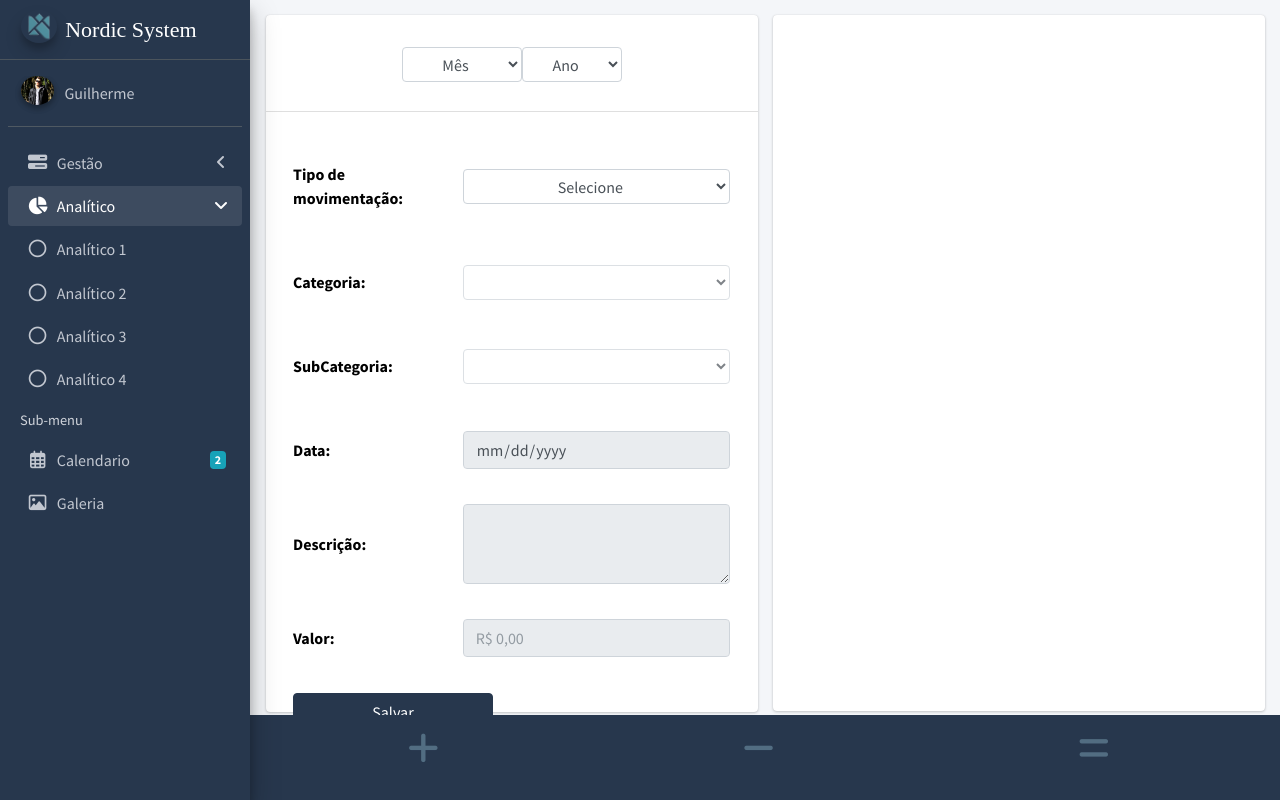
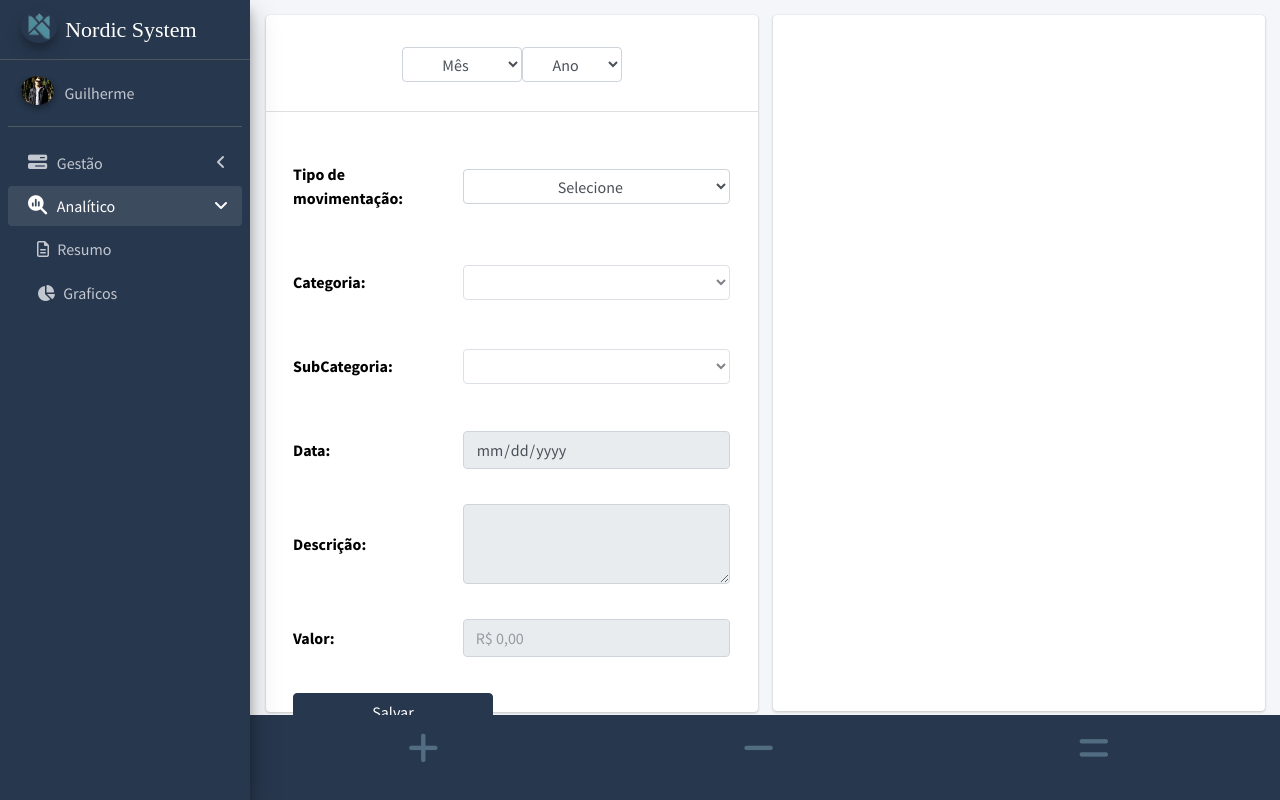
Before and after one commit to guimdavila/Sistema-de-controle-financeiro-PHP-JS-, a PHP site: page /Nordic/app/core.php in a window 1280 px wide, after a click on "Analítico". Run offline with PHP 8.4, Linux system fonts and the light colour scheme; a user stored in the database is signed in; data comes from the database, SQL or seed files in the repository; lists and menus that the app fills with data are empty; some libraries are stand-ins or nearby versions.

Commit message:
ajustes visuais sistema completo

```diff
--- a/app/dist/css/styles.css
+++ b/app/dist/css/styles.css
@@ -132,12 +132,36 @@ hr {
 }
 
 .profile-user-img {
+
+    margin-top: 1.8rem;
+    padding: 0px;
+}
+.profile-user-img-edit {
+
+    margin-top: 15px;
     padding: 0px;
 }
 
 .botao-foto {
     background-color: transparent;
     border: 1px solid transparent;
+
+}
+
+.modal-footer-edit{
+    margin-top: 1rem;
+}
+.custom-file-input{
+    margin-top: 1.1rem;
+}
+.img-fluid {
+    height: 150px;
+    width: 150px;
+}
+
+.img-fluid-edit{
+    height: 100px;
+    width: 100px;
 }
 
 .fa-pen-to-square {
@@ -184,16 +208,15 @@ hr {
 
 }
 
+.tamanho-card-perfil{
+    height: 97vh;
+}
 
 .box-perfil-user {
     padding: 0.50rem;
     height: 145px;
 }
 
-.img-fluid {
-    height: 100px;
-    width: 100px;
-}
 
 .text-muted {
     margin: 0px;
--- a/app/partes/sidebar.php
+++ b/app/partes/sidebar.php
@@ -30,7 +30,7 @@
         <ul class="nav nav-treeview">
           <li class="nav-item">
             <a href="core.php" class="nav-link"><!--pra flegar é aplicar o 'active' -->
-              <i class="fa-solid fa-tags iconeSideBar"></i>
+            <i class="fa-solid fa-pen-clip iconeSideBar"></i>
               <p>Registrar Movimentação</p>
             </a>
           </li>
@@ -46,7 +46,7 @@
       </li>
       <li class="nav-item">
         <a href="#" class="nav-link">
-          <i class="nav-icon fas fa-chart-pie"></i>
+          <i class="nav-icon fa-solid fa-magnifying-glass-chart"></i>
           <p>
             Analítico
             <i class="right fas fa-angle-left"></i>
@@ -55,48 +55,19 @@
         <ul class="nav nav-treeview">
           <li class="nav-item">
             <a href="pages/charts/chartjs.html" class="nav-link">
-              <i class="far fa-circle nav-icon"></i>
-              <p>Analítico 1</p>
+              <i class="fa-regular fa-file-lines iconeSideBar"></i>
+              <p>Resumo</p>
             </a>
           </li>
           <li class="nav-item">
             <a href="pages/charts/flot.html" class="nav-link">
-              <i class="far fa-circle nav-icon"></i>
-              <p>Analítico 2</p>
-            </a>
-          </li>
-          <li class="nav-item">
-            <a href="pages/charts/inline.html" class="nav-link">
-              <i class="far fa-circle nav-icon"></i>
-              <p>Analítico 3</p>
-            </a>
-          </li>
-          <li class="nav-item">
-            <a href="pages/charts/uplot.html" class="nav-link">
-              <i class="far fa-circle nav-icon"></i>
-              <p>Analítico 4</p>
+              <i class="fas fa-chart-pie iconeSideBar"></i>
+              <p>Graficos</p>
             </a>
           </li>
         </ul>
       </li>
-      <li class="nav-header">Sub-menu</li>
-      <li class="nav-item">
-        <a href="pages/calendar.html" class="nav-link">
-          <i class="nav-icon far fa-calendar-alt"></i>
-          <p>
-            Calendario
-            <span class="badge badge-info right">2</span>
-          </p>
-        </a>
-      </li>
-      <li class="nav-item">
-        <a href="pages/gallery.html" class="nav-link">
-          <i class="nav-icon far fa-image"></i>
-          <p>
-            Galeria
-          </p>
-        </a>
-      </li>
+
     </ul>
   </nav>
   <!-- /.sidebar-menu -->
```
Also changed, not shown: app/perfilUsuario.php (+6 -57 lines).
